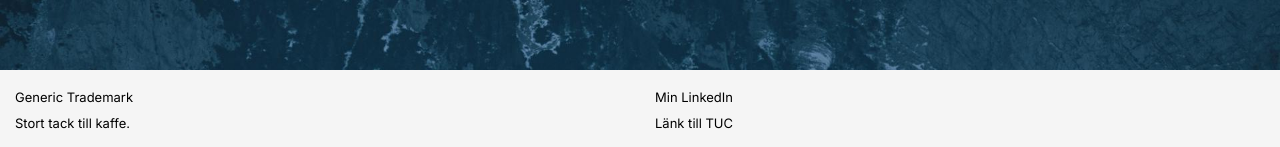
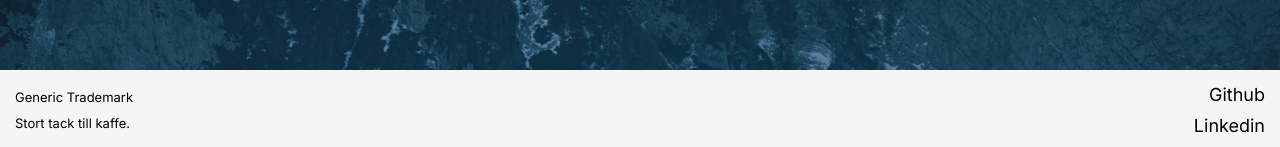
Before and after one commit to Joelljunggren/prodtrackerfrontend, a Next.js app: page /showall in a window 1280 px wide. Shown: the part 650-797 px from the top of the page. Built offline with nearby package versions, Linux system fonts and the light colour scheme; no server answers.

Commit message:
Styling changes and working links for footer

```diff
--- a/src/app/components/footer.tsx
+++ b/src/app/components/footer.tsx
@@ -1,3 +1,4 @@
+import Link from "next/link";
 
 
 export default function Footer() {
@@ -8,9 +9,13 @@ export default function Footer() {
                 <span>Generic Trademark</span>
                 <span>Stort tack till kaffe.</span>
             </div>
-            <div className="footer-split">
-                <span>Min LinkedIn</span>
-                <span>Länk till TUC</span>
+            <div className="footer-right">
+                <span>
+                    <Link className="foot-link" href="https://github.com/Joelljunggren" target="_blank">Github</Link>
+                </span>
+                <span>
+                    <Link className="foot-link" href="https://www.linkedin.com/in/joel-ljunggren-456368250/" target="_blank">Linkedin</Link>
+                </span>
             </div>
         </div>
         </>
--- a/src/app/globals.css
+++ b/src/app/globals.css
@@ -35,9 +35,40 @@ body {
   width: 50%;
 }
 
+.footer-right {
+  display: flex;
+  justify-content: center;
+  flex-direction: column;
+  height: auto;
+  opacity: 1;
+  padding: 10px;
+  width: 50%;
+}
+
 .footer-div .footer-split span {
   padding: 5px;
   display: block;
+}
+
+.footer-div .footer-right span {
+  padding: 5px;
+  display: block;
+  text-align: right;
+}
+
+.foot-link {
+  color: black;
+  text-decoration: none;
+  background-image: linear-gradient(90deg, rgb(250, 180, 192), rgb(128, 50, 128), rgb(60, 99, 228));
+  background-size: 0% 3px;
+  background-repeat: no-repeat;
+  background-position: left 1em;
+  font-size: large;
+  transition: background-size 300ms;
+}
+
+.foot-link:hover {
+  background-size: 100% 3px;
 }
 
 .MainMenu {
```
